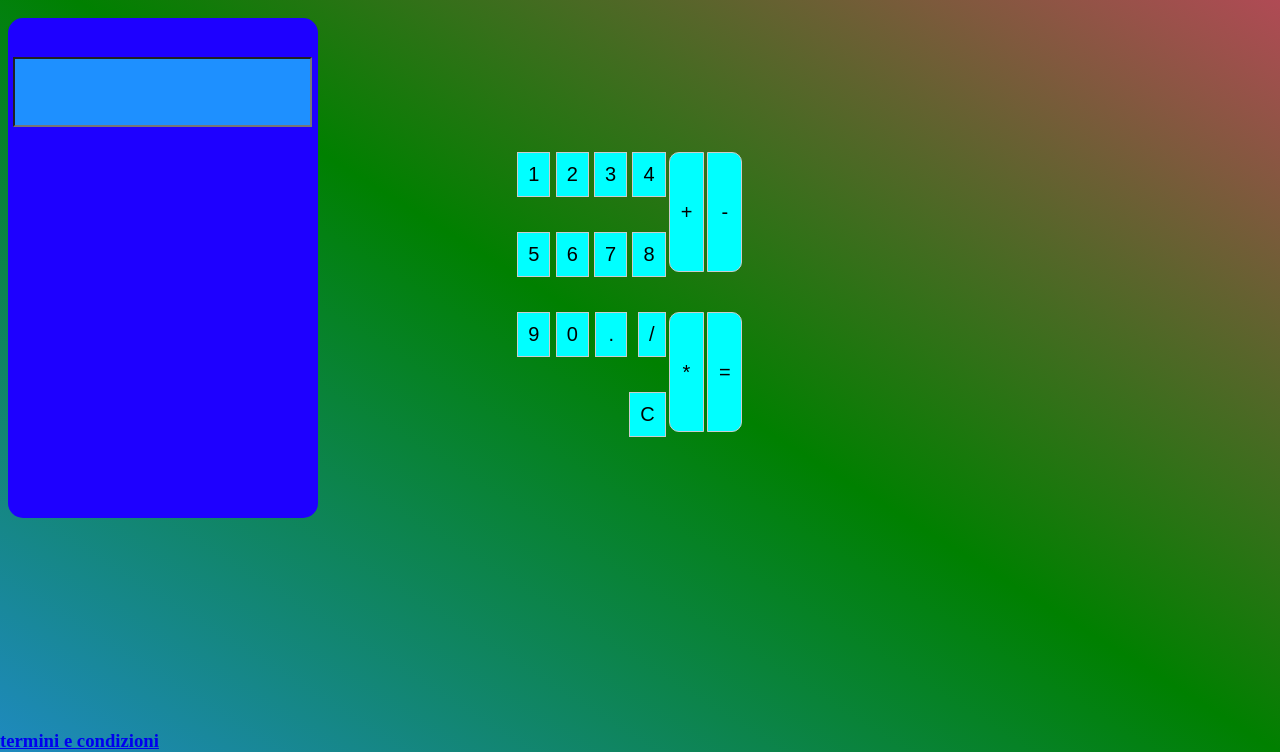
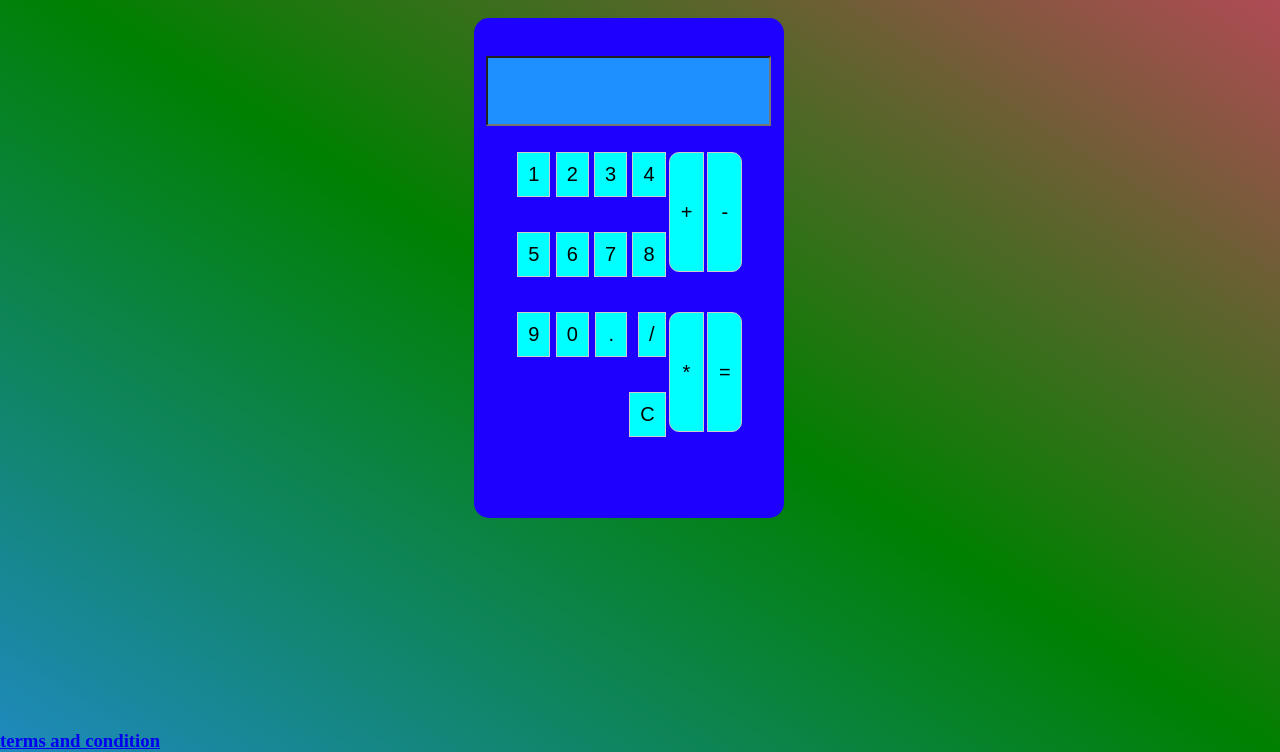
Before and after one commit to Atmoloid/Calculator, a plain HTML site: page index.html in a window 1280 px wide. Shown: the part 48-800 px from the top of the page. Drawn offline with Linux system fonts and the light colour scheme.

Commit message:
fixed calculator body positioning

```diff
--- a/index.html
+++ b/index.html
@@ -15,7 +15,7 @@
     <input type="checkbox" id="check">
     <label for="check" class="switch"></label>
   </div>
-  <span></span><div><h3 class="boh"><a href="https://www.youtube.com/watch?v=dQw4w9WgXcQ">termini e condizioni</a></h3></div>
+  <span></span><div><h3 class="boh"><a href="https://www.youtube.com/watch?v=dQw4w9WgXcQ">terms and condition</a></h3></div>
   <script href="script.js" src="script.js"></script><div class="tasti">
     <button  onclick="appendToDisplay('7')" class="tasto7">7</button>
     <button onclick="appendToDisplay('8')"class="tasto8">8</button>
--- a/style.css
+++ b/style.css
@@ -8,6 +8,8 @@
     width: 310px;
         height: 500px;
         background-color: rgb(30, 0, 255);
+        position: absolute;
+        left: 37%;
         flex-grow: 500px;
        margin:  0 auto;
        margin-bottom: 5%;
@@ -190,7 +192,6 @@ display: none;
    border-bottom-right-radius: 10px;}
 .schermo{
    background-color: rgba(30, 143, 255, 0);
-   position: absolute;
    height: 70px;
    width: 294px;
    top: 13%;
@@ -201,12 +202,11 @@ display: none;
 
 .display{
    background-color: dodgerblue;
-   top: 1%;
-   position: relative;
-   right: -17%;
+   top: 13%;
+   position: absolute;
+   left: 38%;
    height: 70px;
-   width: 299px;
-   right: 10px;
+   width: 285px;
   display: block;
   font-size: 50px;
 }
```
